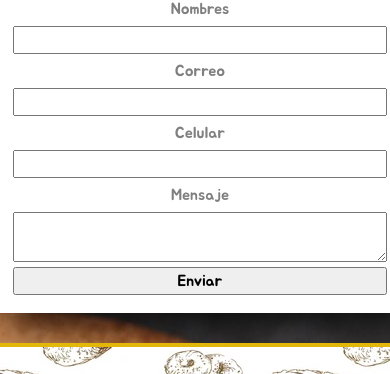
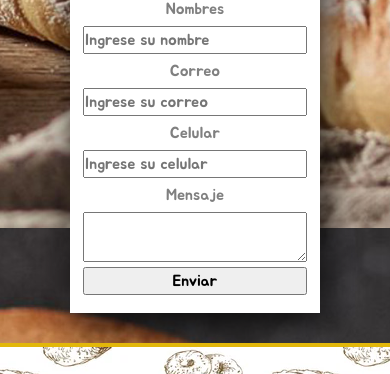
Before and after one commit to JuanMamani0708/PreEntrega2-Mamani, a website: page pages/contacto.html in a window 390 px wide. Shown: the part 616-990 px from the top of the page. Drawn offline with nearby package versions, Linux system fonts and the light colour scheme.

Commit message:
contacto

```diff
--- a/pages/contacto.html
+++ b/pages/contacto.html
@@ -43,13 +43,13 @@
             </div>
             <form action="" class="contact" method="">
                 <label for="nombres">Nombres</label>
-                <input type="text" name="nombres" id="nombres">
+                <input type="text" name="nombres" id="nombres" placeholder="Ingrese su nombre">
 
                 <label for="correo">Correo</label>
-                <input type="text" name="correo" id="correo">
+                <input type="text" name="correo" id="correo" placeholder="Ingrese su correo">
 
                 <label for="nombres">Celular</label>
-                <input type="text" name="celular" id="celular">
+                <input type="text" name="celular" id="celular" placeholder="Ingrese su celular">
 
                 <label for="mensaje">Mensaje</label>
                 <textarea name="mensaje" id="mensaje"></textarea>
--- a/scss/base/_mediaquery.scss
+++ b/scss/base/_mediaquery.scss
@@ -127,6 +127,9 @@
     }
 }
 @media screen and (max-width: 600px) {
+    .formContact {
+        width: 250px;
+    }
     .somos{
         .somosContainer{
             .imgContainer {
```
Also changed, not shown: css/estilos.css.
